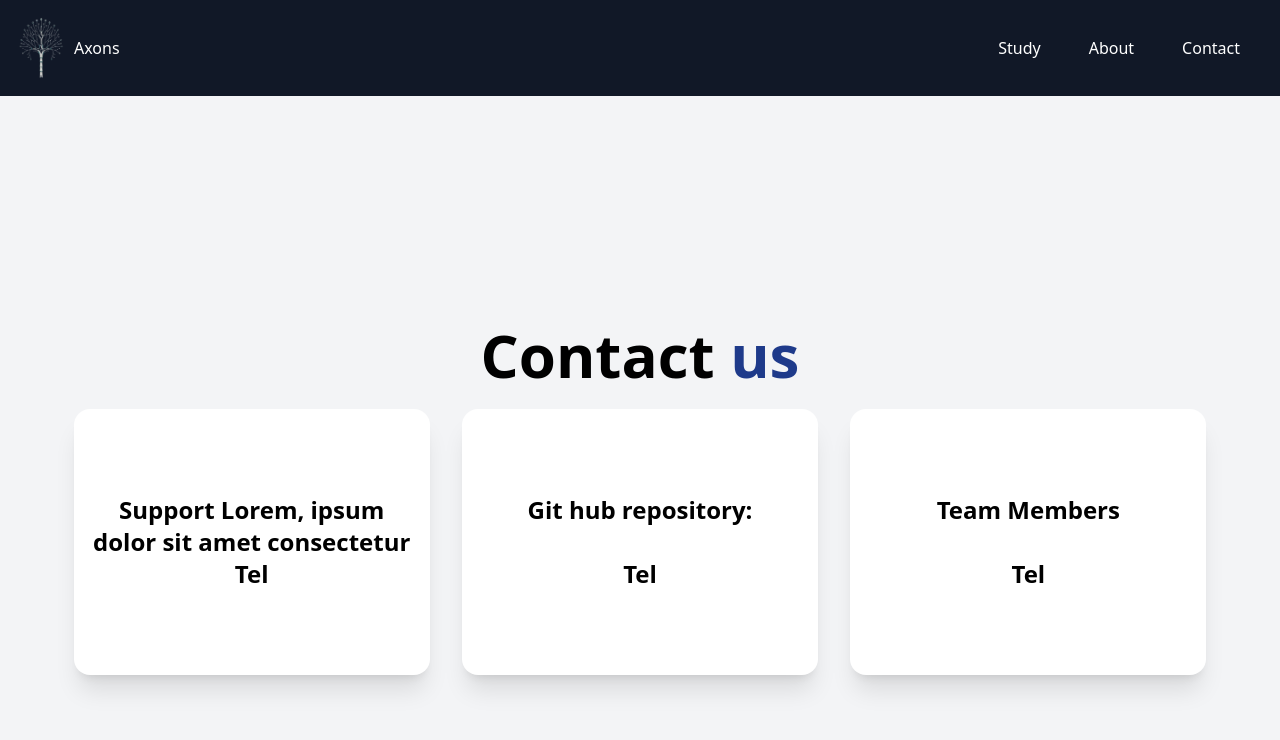
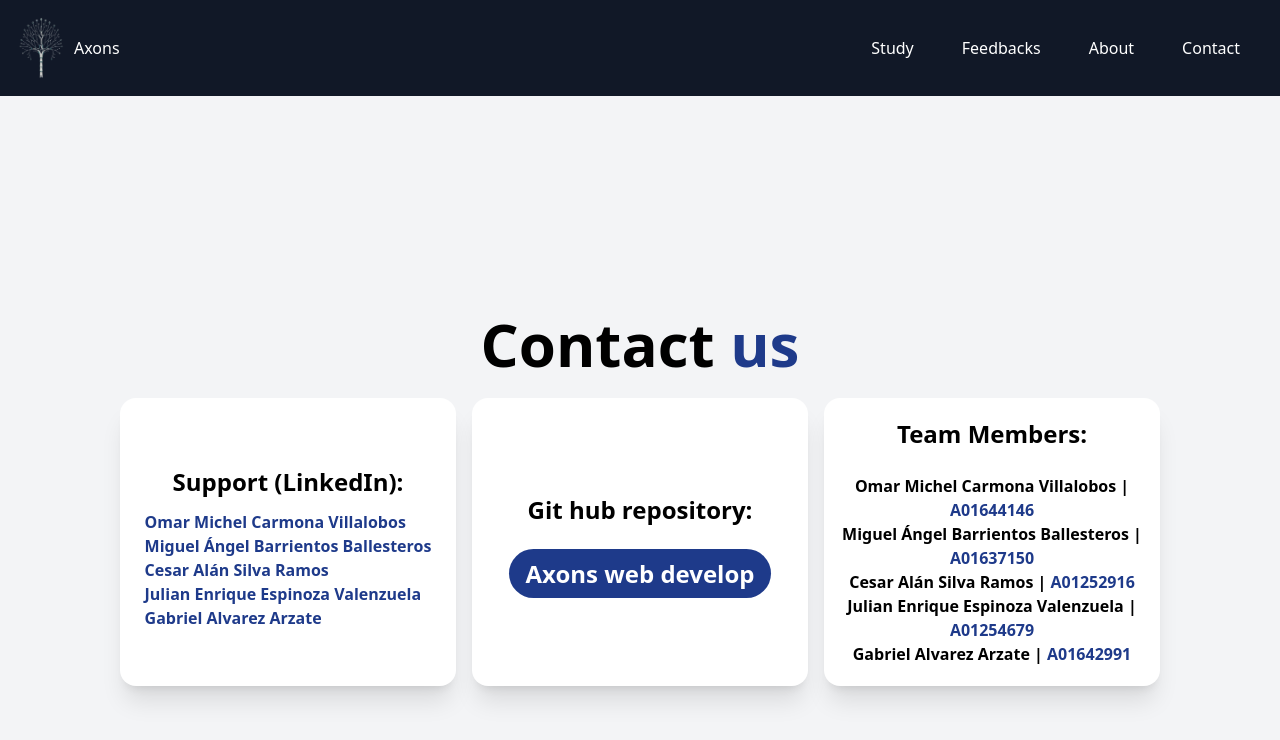
Before and after one commit to casrhub/axons-web-app, a Next.js app: page /contact_us in a window 1280 px wide. Shown: the top 740 px of the page. Built offline with nearby package versions, Linux system fonts and the light colour scheme.

Commit message:
Almost complete client side

```diff
--- /dev/null
+++ b/src/app/Feedbacks_hist/page.jsx
@@ -0,0 +1,23 @@
+import React from 'react'
+import { IoMdCloudUpload } from "react-icons/io";
+import { PageWrapper } from "./../page_wraper";
+
+export default function page() {
+  return (
+    <PageWrapper>
+    <div className="bg-gray-100">
+      <div className="flex flex-col items-center justify-center h-screen">
+        <div className="text-center mb-4">
+            <h1 className="text-2xl sm:text-3xl md:text-4xl lg:text-3xl xl:text-6xl font-bold">
+            Feedbacks <span className="text-blue-900"> Historial</span>
+            </h1>
+        </div>
+        {/* White box */}
+        <div className="container flex items-center justify-center flex-col rounded-2xl w-1/8 h-1/4 bg-white shadow-xl mb-20">
+            <p className="text-2xl text-center font-bold">Welcome to our innovative educational software! Powered by AI, our platform analyzes student-generated videos, offering personalized feedback to pinpoint areas for improvement. Students receive tailored recommendations for study materials, fostering effective learning and mastery of subjects. Join us in revolutionizing education with our intelligent, student-centric approach.</p>
+        </div>
+      </div>
+    </div>
+    </PageWrapper>
+  )
+}
--- a/src/app/components/Navbar.tsx
+++ b/src/app/components/Navbar.tsx
@@ -20,6 +20,7 @@ const Navbar = () => {
   // Array containing navigation items
   const navItems = [
     { id: 1, text: 'Study' },
+    { id: 2, text: 'Feedbacks' },
     { id: 4, text: 'About' },
     { id: 5, text: 'Contact' },
   ];
@@ -46,7 +47,11 @@ const Navbar = () => {
               <Link href="/about_us">
                 {item.text}
               </Link>
-            ) : item.text === 'Contact' ? (
+            ) : item.text === 'Feedbacks' ? (
+              <Link href="/Feedbacks_hist">
+                {item.text}
+              </Link>
+            ): item.text === 'Contact' ? (
               <Link href="/contact_us">
                 {item.text}
               </Link>
@@ -91,7 +96,11 @@ const Navbar = () => {
               <Link href="/about_us">
                 {item.text}
               </Link>
-            ) : item.text === 'Contact' ? (
+            ) : item.text === 'Feedbacks' ? (
+              <Link href="/Feedbacks_hist">
+                {item.text}
+              </Link>
+            ): item.text === 'Contact' ? (
               <Link href="/contact_us">
                 {item.text}
               </Link>
--- a/src/app/contact_us/page.jsx
+++ b/src/app/contact_us/page.jsx
@@ -12,18 +12,29 @@ export default function page() {
                   Contact<span className="text-blue-900"> us</span>
               </h1>
           </div>
-          <div className="flex justify-center items-center w-1/8 h-1/3">
+          <div className="flex justify-center items-center">
           {/* White box */}
-          <div className="container flex items-center justify-center flex-col rounded-2xl w-full h-full bg-white shadow-xl mx-4 mt-4">
-              <p className="text-2xl text-center font-bold m-3">Support Lorem, ipsum dolor sit amet consectetur <br/>Tel</p>
+          <div className="container flex items-center justify-center flex-col rounded-2xl w-1/8 h-full bg-white shadow-xl mx-2 mt-4">
+              <p className="text-2xl text-center font-bold m-3">Support (LinkedIn):<br/></p>
+              <p>
+                <a className="text-30 text-center font-bold m-3 text-blue-900 hover:text-blue-700" href = "">Omar Michel Carmona Villalobos</a><br/>
+                <a className="text-30 text-center font-bold m-3 text-blue-900 hover:text-blue-700" href = "">Miguel Ángel Barrientos Ballesteros</a><br/>
+                <a className="text-30 text-center font-bold m-3 text-blue-900 hover:text-blue-700" href = "https://www.linkedin.com/in/cesaralansilva/">Cesar Alán Silva Ramos</a><br/>
+                <a className="text-30 text-center font-bold m-3 text-blue-900 hover:text-blue-700" href = "https://www.linkedin.com/in/juli%C3%A1n-enrique-espinoza-valenzuela-a145a2287/">Julian Enrique Espinoza Valenzuela</a><br/>
+                <a className="text-30 text-center font-bold m-3 text-blue-900 hover:text-blue-700" href = "">Gabriel Alvarez Arzate</a></p>
           </div>
           {/* White box */}
-          <div className="container flex items-center justify-center flex-col rounded-2xl w-full h-full bg-white shadow-xl mx-4 mt-4">
-              <p className="text-2xl text-center font-bold m-3">Git hub repository:<br/><br/>Tel</p>
+          <div className="container flex items-center justify-center flex-col rounded-2xl w-1/8 h-full bg-white shadow-xl mx-2 mt-4">
+              <p className="text-2xl text-center font-bold m-3">Git hub repository:<br/><br/><a className= "bg-blue-900 hover:bg-blue-700 text-white font-bold py-2 px-4 rounded-full" href ="https://github.com/casrhub/axons-web-app/tree/main">Axons web develop</a></p>
           </div>
           {/* White box */}
-          <div className="container flex items-center justify-center flex-col rounded-2xl w-full h-full bg-white shadow-xl mx-4 mt-4">
-              <p className="text-2xl text-center font-bold m-3">Team Members<br/><br/>Tel</p>
+          <div className="container flex items-center justify-center flex-col rounded-2xl w-1/8 h-full bg-white shadow-xl mx-2 mt-4">
+            <p className="text-2xl text-center font-bold m-3">Team Members:<br/></p>
+            <p className="text-30 text-center font-bold m-3">Omar Michel Carmona Villalobos |<span className = "text-blue-900"> A01644146</span><br/>
+            Miguel Ángel Barrientos Ballesteros |<span className = "text-blue-900"> A01637150</span><br/>
+            Cesar Alán Silva Ramos |<span className = "text-blue-900"> A01252916</span><br/>
+            Julian Enrique Espinoza Valenzuela |<span className = "text-blue-900"> A01254679</span><br/>
+            Gabriel Alvarez Arzate  |<span className = "text-blue-900"> A01642991</span></p>
           </div>
           </div>
 
```
